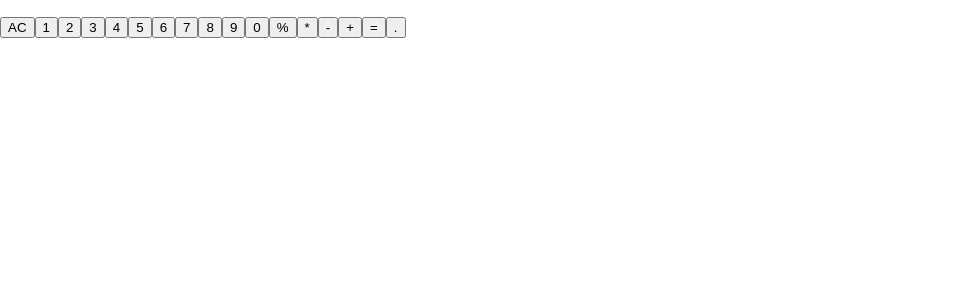
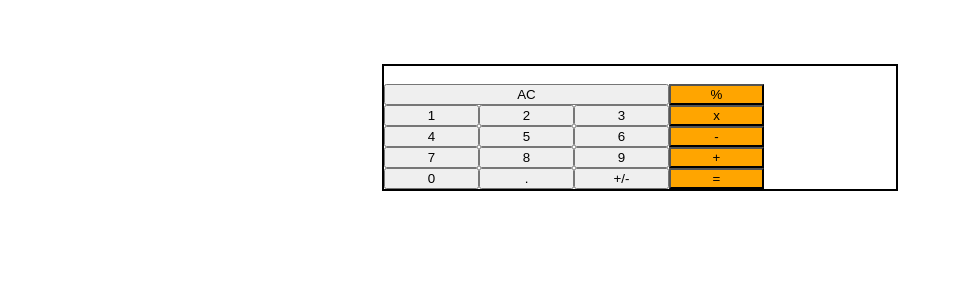
Before and after one commit to Dequisa/Calculator-Project, a React (Create React App) app: page / in a window 1280 px wide. Shown: the top 300 px of the page, without its empty margins (0-961 px from the left). Built offline with nearby package versions, Linux system fonts and the light colour scheme.

Commit message:
added CSS

```diff
--- a/src/App.css
+++ b/src/App.css
@@ -1,3 +1,54 @@
 .App{
+  border: solid black 2px;
+  width: 40%;
+  text-align: center;
+  display: block;
+    margin-left: auto;
+    margin-right: auto;
+    margin-top: 5%;
+}
+.button{
+    display: grid;
+    grid-template-columns: 95px 95px 95px 95px;
+}
+.one{
+    grid-row: 1;
+    grid-column: 1 / 4;
 
 }
+.thirteen{
+    grid-row: 1;
+}
+.operator1{
+    background-color: orange;
+    grid-row: 1;
+
+}
+.operator2{
+    background-color: orange;
+    grid-row: 2;
+    grid-column: 4 / 4;
+
+}
+.operator3{
+    background-color: orange;
+    grid-row: 3;
+    grid-column: 4 / 4;
+
+}
+.operator4{
+    background-color: orange;
+    grid-row: 4;
+    grid-column: 4 / 4;
+
+}
+.operator5{
+    background-color: orange;
+    grid-row: 5;
+    grid-column: 4 / 4;
+
+}
+.display{
+    text-align: right;
+    font-size: large;
+}
--- a/src/App.js
+++ b/src/App.js
@@ -7,15 +7,16 @@ class App extends Component {
   constructor() {
     super();
     this.state = {
-      input: '',
+      display: '',
       firstNumber: '',
+      secondNumber: '',
       calculation: '1',
       operationHit: false,
     }
   }
 
   clear = () => {
-    this.setState({ input: '' })
+    this.setState({ display: '' })
   }
   onChange = (e) => {
     console.log('hi')
@@ -23,40 +24,68 @@ class App extends Component {
       results: parseInt(e.target.value)
     })
   }
+
   onClick = (e) => {
     const { input } = this.state
-    this.state.operationHit === false ? this.setState({ input: [...this.state.input] + e.target.name}) : this.setState({input: '' });
-    if (e.target.name === "+") {
-      this.setState({ operationHit: true, firstNumber: parseInt(this.state.input), calculation: 'a' })
-    } else if (e.target.name === "-") {
-      this.setState({ operationHit: true, firstNumber: input })
-    } else if (e.target.name === "x") {
-      this.setState({ operationHit: true, firstNumber: input})
-    } else if (e.target.name === "%") {
-      this.setState({ operationHit: true, firstNumber: input })
-    } else if(e.target.name === '=') {
-      this.calculate()
+  if (this.state.operationHit === false) {
+  this.setState({
+  display: [...this.state.display] + e.target.name
+  });
+
+   }else{
+     this.setState({display:''})
+     this.setState({display:[...this.state.display] + e.target.name })
+   }
+    console.log("display:" + this.state.display, "firstNumber:" + this.state.firstNumber, "cal:" + this.state.calculation, this.state.operationHit)
+
+  }
+ mathOperator =(e)=>{
+   console.log('I work')
+    // this.setState({operationHit:true, firstNumber: this.state.display, display:''})
+    if(e.target.name === '+'){
+      this.setState({operationHit:true, firstNumber: this.state.display, display:''})
+      this.setState({calculation: "a"})
+    }else if(e.target.name === '-'){
+      this.setState({operationHit:true, firstNumber: this.state.display, display:''})
+      this.setState({calculation: "s"})
+    }else if(e.target.name === '*'){
+      this.setState({operationHit:true, firstNumber: this.state.display, display:''})
+      this.setState({calculation: "m"})
+    }else if(e.target.name === '/'){
+      this.setState({operationHit:true, firstNumber: this.state.display, display:''})
+      this.setState({calculation: "d"})
     }
-    // else if (this.state.operationHit === false) {
-    //   this.setState({
-    //     input: [...this.state.input] + e.target.name
-    //     });
-
-    // }
-    console.log("input:" + this.state.input, "firstNumber:" + this.state.firstNumber, "cal:" + this.state.calculation, this.state.operationHit)
-
   }
 
   calculate = () => {
+    console.log('I work too')
+    this.setState({secondNumber: this.state.display})
+    if(this.state.calculation === "a"){
+      const total = parseInt(this.state.firstNumber) + parseInt(this.state.display)
+      console.log(total)
+      this.setState({display:total})
+    } else if(this.state.calculation === "s"){
+      const total = parseInt(this.state.firstNumber) - parseInt(this.state.display)
+      console.log(total)
+      this.setState({display:total})
+    } else if(this.state.calculation === "m"){
+      const total = parseInt(this.state.firstNumber) * parseInt(this.state.display)
+      console.log(total)
+      this.setState({display:total})
+    }else if(this.state.calculation === "d"){
+      const total = parseInt(this.state.firstNumber) / parseInt(this.state.display)
+      console.log(total)
+      this.setState({display:total})
+    }
 
 
   }
   render() {
-    console.log(this.state.firstNumber)
+    console.log(typeof parseInt(this.state.firstNumber),typeof parseInt(this.state.secondNumber))
     return (
       <div className="App">
-        <DisplayResults results={this.state.input} />
-        <KeyComponent onClick={this.onClick} onChange={this.onChange} calculate={this.calculate} clear={this.clear} />
+        <DisplayResults results={this.state.display} />
+        <KeyComponent onClick={this.onClick} mathOperator={this.mathOperator} calculate={this.calculate} clear={this.clear} />
       </div>
     );
   }
--- a/src/Component/DisplayResults.js
+++ b/src/Component/DisplayResults.js
@@ -4,7 +4,7 @@ import React from 'react';
 const DisplayResults =({results}) =>{
 // let { results } = this.props;
 return(
-    <p>{results}</p>
+    <p className='display'>{results}</p>
 )
 };
 
--- a/src/Component/KeyComponent.js
+++ b/src/Component/KeyComponent.js
@@ -3,12 +3,12 @@ import React from 'react';
 
 
 const KeyComponent = (props) => {
-    const {onChange, onClick, calculate, clear }= props
+    const {mathOperator, onClick, calculate, clear }= props
 
 
     return(
-        <div>
-        <button name='AC' onClick={clear}>AC</button>
+        <div className="button">
+        <button name='AC' onClick={clear} class="child one">AC</button>
         <button name= '1' value='1' onClick={onClick}>1</button>
         <button name= '2' value='2' onClick={onClick}>2</button>
         <button name= '3' value='3' onClick={onClick}>3</button>
@@ -19,12 +19,13 @@ const KeyComponent = (props) => {
         <button name= '8' onClick={onClick}>8</button>
         <button name= '9' onClick={onClick}>9</button>
         <button name= '0' onClick={onClick}>0</button>
-        <button name= '/' >%</button>
-        <button name= '*' >*</button>
-        <button name= '-' >-</button>
-        <button name= '' onClick={onClick}>+</button>
-        <button name= '=' onClick={calculate}>=</button>
         <button name= '.' >.</button>
+        <button name= '+/-' onClick={onClick}>+/-</button>
+        <button name= '/' onClick={mathOperator} className='operator1'>%</button>
+        <button name= '*' onClick={mathOperator} className='operator2'>x</button>
+        <button name= '-' onClick={mathOperator} className='operator3'>-</button>
+        <button name= '+' onClick={mathOperator} className='operator4'>+</button>
+        <button name= '=' onClick={calculate}    className='operator5'>=</button>
         </div>
     )
 
```
